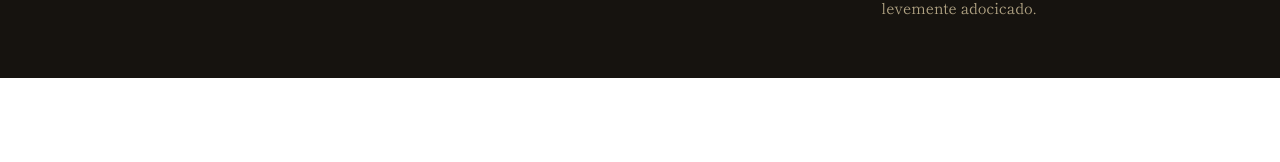
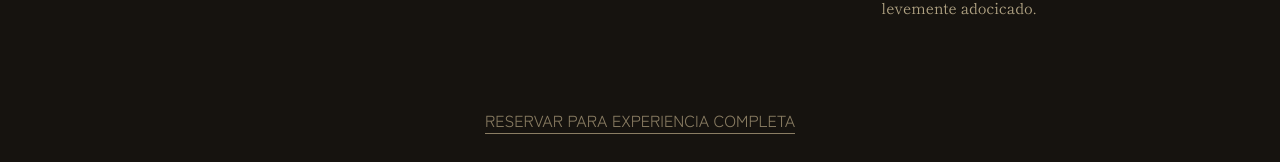
Before and after one commit to SophiAoAmaral/Nagomi, a React (Vite) app in the folder nagomi/: page /cardapio in a window 1280 px wide. Shown: the part 3793-3955 px from the top of the page. Before the commit the page ends 3871 px from the top, so only its background shows below. Built offline with nearby package versions, Linux system fonts and the light colour scheme.

Commit message:
rotas arrumadas

```diff
--- a/nagomi/src/App.jsx
+++ b/nagomi/src/App.jsx
@@ -2,6 +2,7 @@ import {BrowserRouter, Routes, Route} from 'react-router'
 import { Header } from '../src/components/Header/Header'
 import './style.css'
 import { Content } from '../src/components/Content/Content'
+import { Cardapio } from './components/Cardapio/Cardapio'
 function App() {
 
 
@@ -11,7 +12,8 @@ function App() {
             <Content/>
 
           <Routes>
-
+            <Route path='/reservar'></Route>
+            <Route path='/cardapio' element={<Cardapio/>}></Route>
           </Routes>
           </BrowserRouter>
 
--- a/nagomi/src/components/Apresentacao/Apresenta.jsx
+++ b/nagomi/src/components/Apresentacao/Apresenta.jsx
@@ -6,7 +6,7 @@ import './Apresenta.css'
 
 export const Apresenta = () => {
   return (
-   <section className='content-apresent'>
+   <section className='content-apresent' id='filosofia'>
     <section className='container'>
       <section className='container-apresent animaLeft'>
         <div className='box-apresentation'>
--- a/nagomi/src/Cardapio/Cardapio.css
+++ b/nagomi/src/components/Cardapio/Cardapio.css
@@ -104,3 +104,39 @@ img{
     padding: 10px 0px;
     font-size: 0.95rem;
 }
+
+.box-reserva{
+    display: flex;
+    justify-content: center;
+    align-items: center;
+}
+
+.reservar{
+    text-align: center;
+    text-decoration: none;
+    color: var(--destaque);
+    text-transform: uppercase;
+    margin: 30px 0px;
+    position: relative;
+    font-family: var(--font-family);
+
+}
+
+.reservar::before{
+    content: '';
+    position: absolute;
+    top: 25px;
+    left: 0;
+    width: 100%;
+    height: 1px;
+    background: var(--destaque);
+    transition: 0.7s;
+}
+
+
+.reservar:hover{
+    color: var(--creme);
+}
+.reservar:hover::before{
+    background: var(--creme);
+}
--- a/nagomi/src/Cardapio/Cardapio.jsx
+++ b/nagomi/src/components/Cardapio/Cardapio.jsx
@@ -5,7 +5,7 @@ import { pratos } from "./Pratos";
 export const Cardapio = () => {
   return (
     <section className='cardapio__box'>
-        <section className="container cardapio__container  ">
+        <section className="container cardapio__container" id="cardapio">
           <header className="cardapio__header">
             <p className="cardapio__detail">品書き · seleção da casa</p>
             <h2 className="cardapio__title">Do balcão à mesa, o essencial.</h2>
@@ -16,7 +16,7 @@ export const Cardapio = () => {
           </header>
           <ul className="box-cardapio">
             {pratos.map((prato) => (
-              <li>
+              <li key={prato.id}>
                 <article className="parto__container">
                   <div className="img__box">
                     <img src={prato.img} alt="" />
@@ -34,6 +34,9 @@ export const Cardapio = () => {
             ))}
             <li></li>
           </ul>
+          <div className="box-reserva">
+              <a className="reservar">Reservar para experiencia completa</a>
+          </div>
         </section>
     </section>
   );
--- /dev/null
+++ b/nagomi/src/components/Chef/Chef.jsx
@@ -0,0 +1,7 @@
+import React from 'react'
+
+export const Chef = () => {
+  return (
+    <div>Chef</div>
+  )
+}
--- a/nagomi/src/components/Content/Content.jsx
+++ b/nagomi/src/components/Content/Content.jsx
@@ -3,7 +3,8 @@ import { Header } from '../Header/Header'
 import {Home} from '../Home/Home'
 import './Content.css'
 import { Apresenta } from '../Apresentacao/Apresenta'
-import { Cardapio } from '../../Cardapio/Cardapio'
+import { Cardapio } from '../Cardapio/Cardapio'
+import { Chef } from '../Chef/Chef'
 
 export const Content = () => {
   return (
@@ -13,6 +14,7 @@ export const Content = () => {
             <Home/>
             <Apresenta/>
             <Cardapio/>
+            <Chef/>
         </div>
     </section>
   )
--- a/nagomi/src/components/Header/Header.css
+++ b/nagomi/src/components/Header/Header.css
@@ -58,6 +58,7 @@
     font-weight: 300;
     font-size: 0.9rem;
     position: relative;
+    cursor: pointer;
 }
 
 .box-header li a:hover::before{
--- a/nagomi/src/components/Header/Header.jsx
+++ b/nagomi/src/components/Header/Header.jsx
@@ -29,13 +29,13 @@ export const Header = () => {
     <header className="header">
       <nav className={`navbar ${scrolled ? 'scrolled' : ''}`}>
         <div className="container header-box">
-          <Link className="logo" to="/">NAGOMI 和み</Link>
+          <a className="logo">NAGOMI 和み</a>
           <ul className="box-header">
-            <li><Link to="/filosofia">Filosofia</Link></li>
-            <li><Link to="/cardapio">Cardápio</Link></li>
-            <li><Link to="/chef">O Chef</Link></li>
-            <li><Link to="/omakase">Omakase</Link></li>
-            <Link to="/reserva" className="btn-reserva">Reservar</Link>
+            <li><a href='#filosofia'>Filosofia</a></li>
+            <li><a href='#cardapio' >Cardápio</a></li>
+            <li><a href='#chef'>O Chef</a></li>
+            <li><a href='#chef' >Omakase</a></li>
+            <a className="btn-reserva">Reservar</a>
           </ul>
         </div>
       </nav>
--- a/nagomi/src/style.css
+++ b/nagomi/src/style.css
@@ -19,6 +19,10 @@
     box-sizing: border-box;
 }
 
+html {
+    scroll-behavior: smooth;
+}
+
 .container{
     max-width: 1600px;
     padding: 0 1rem;
```
Also changed, not shown: nagomi/src/components/Cardapio/Pratos.jsx (renamed from nagomi/src/Cardapio/Pratos.jsx), nagomi/src/components/Chef/Chef.css (added).
